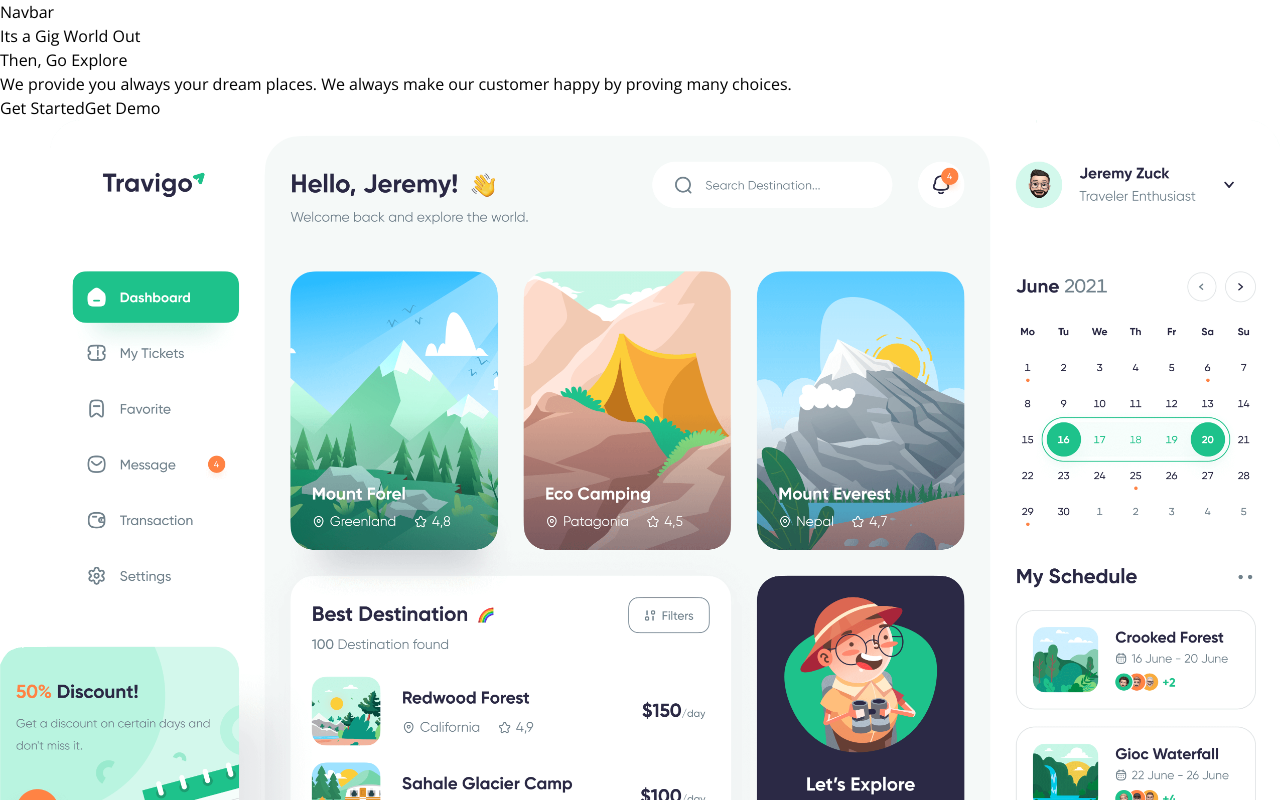
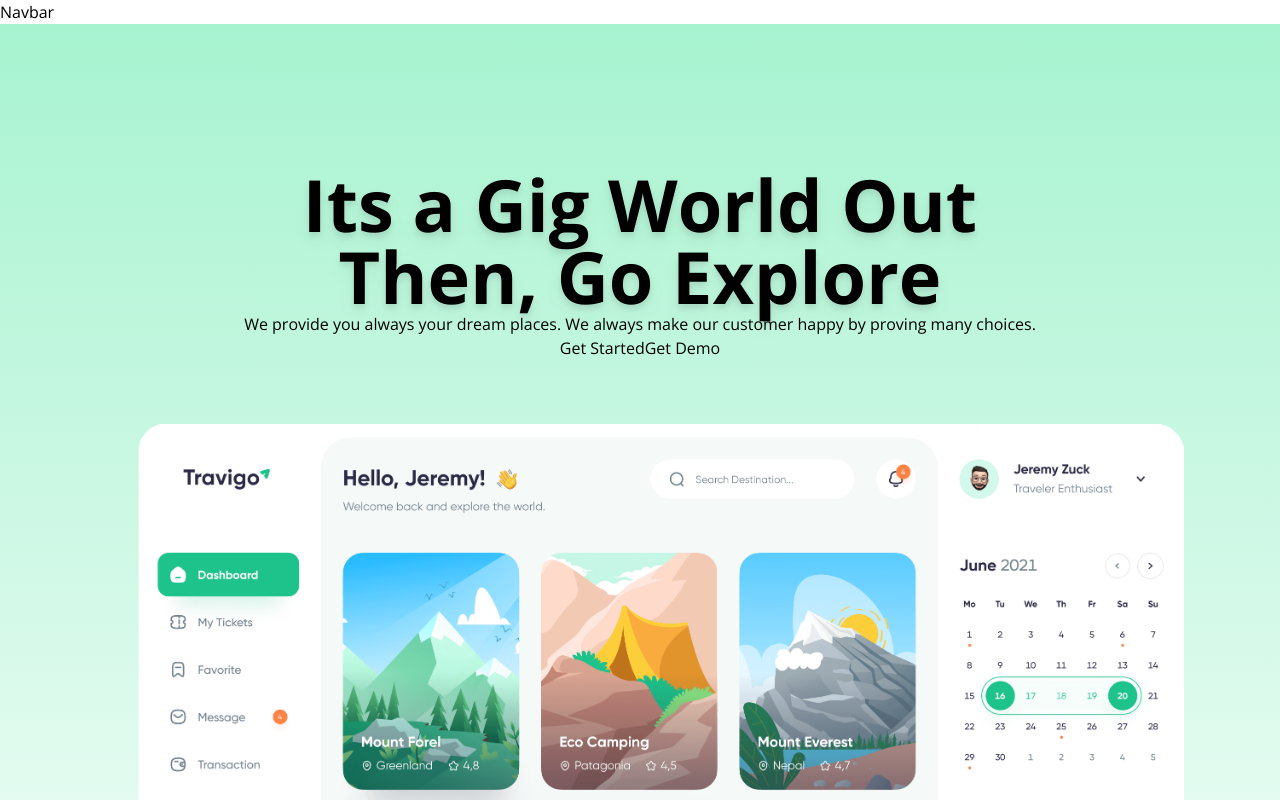
Before and after one commit to Raihanhn/Modern_Blog_App, a React (Vite) app: page / in a window 1280 px wide. Shown: the top 800 px of the page. Built offline with nearby package versions, Linux system fonts and the light colour scheme.

Commit message:
3rd commit

```diff
--- a/src/components/Hero.jsx
+++ b/src/components/Hero.jsx
@@ -4,11 +4,11 @@ const Hero = ({hero: {title, subtitle, btn1, btn2, text, img} }) => {
 
   return (
     <>
-      <div className="">
-        <div className="">
-          <div className="">
-            <h1 className=''>{title}</h1>
-            <h1 className=''>{subtitle} </h1>
+      <div className="flex flex-col bg-gradient-to-b from-emerald-200 to-white h-auto w-auto">
+        <div className="travigo-container grid items-start justify-items-center">
+          <div className="grid items-center justify-items-center mt-36 mb-16 md:mt-28 md:mb-12">
+            <h1 className='text-7xl font-bold lg:text-6xl md:text-5xl sm:text-4xl xsm:text-3xl text-black filter drop-shadow-lg'>{title}</h1>
+            <h1 className='text-7xl font-bold lg:text-6xl md:text-5xl sm:text-4xl xsm:text-3xl text-black filter drop-shadow-lg'>{subtitle} </h1>
             <p className=''>{text} </p>
             <div className="">
               <button type='button' className=''>{btn1} </button>
--- a/src/index.css
+++ b/src/index.css
@@ -9,4 +9,7 @@
     padding: 0;
     font-family: 'Open Sans', sans-serif;
   }
+  .travigo-container{
+    @apply w-[85vw] xl:w-[95vw] m-auto;
+  }
 }
--- a/tailwind.config.cjs
+++ b/tailwind.config.cjs
@@ -6,6 +6,13 @@ module.exports = {
   ],
   theme: {
     extend: {},
+    screens: {
+      'xl': {'max':'1200px'},
+      'lg': {'max':'991px'},
+      'md': {'max':'767px'},
+      'sm': {'max':'550px'},
+      'xsm': {'max':'425px'}
+    }
   },
   plugins: [],
 }
```
